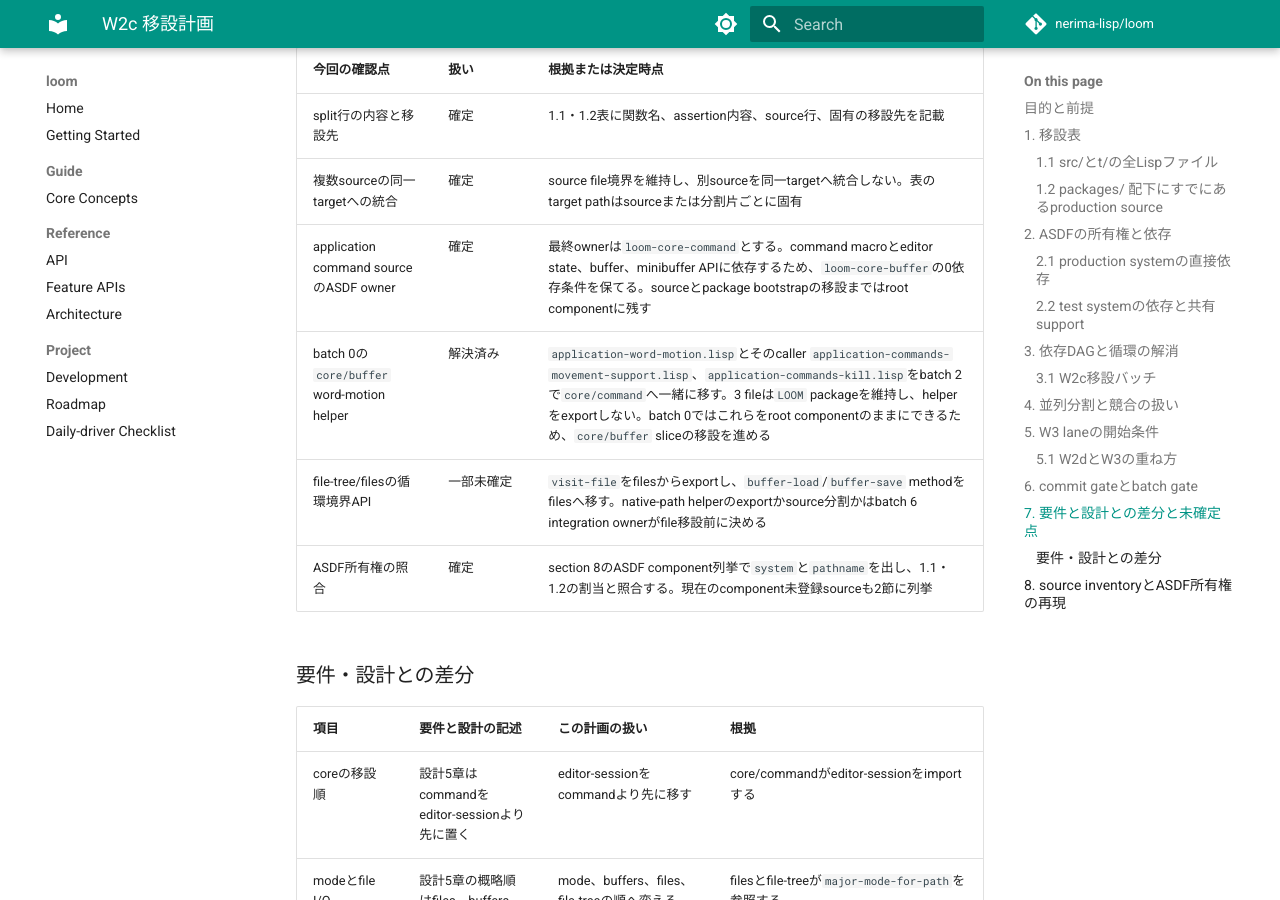
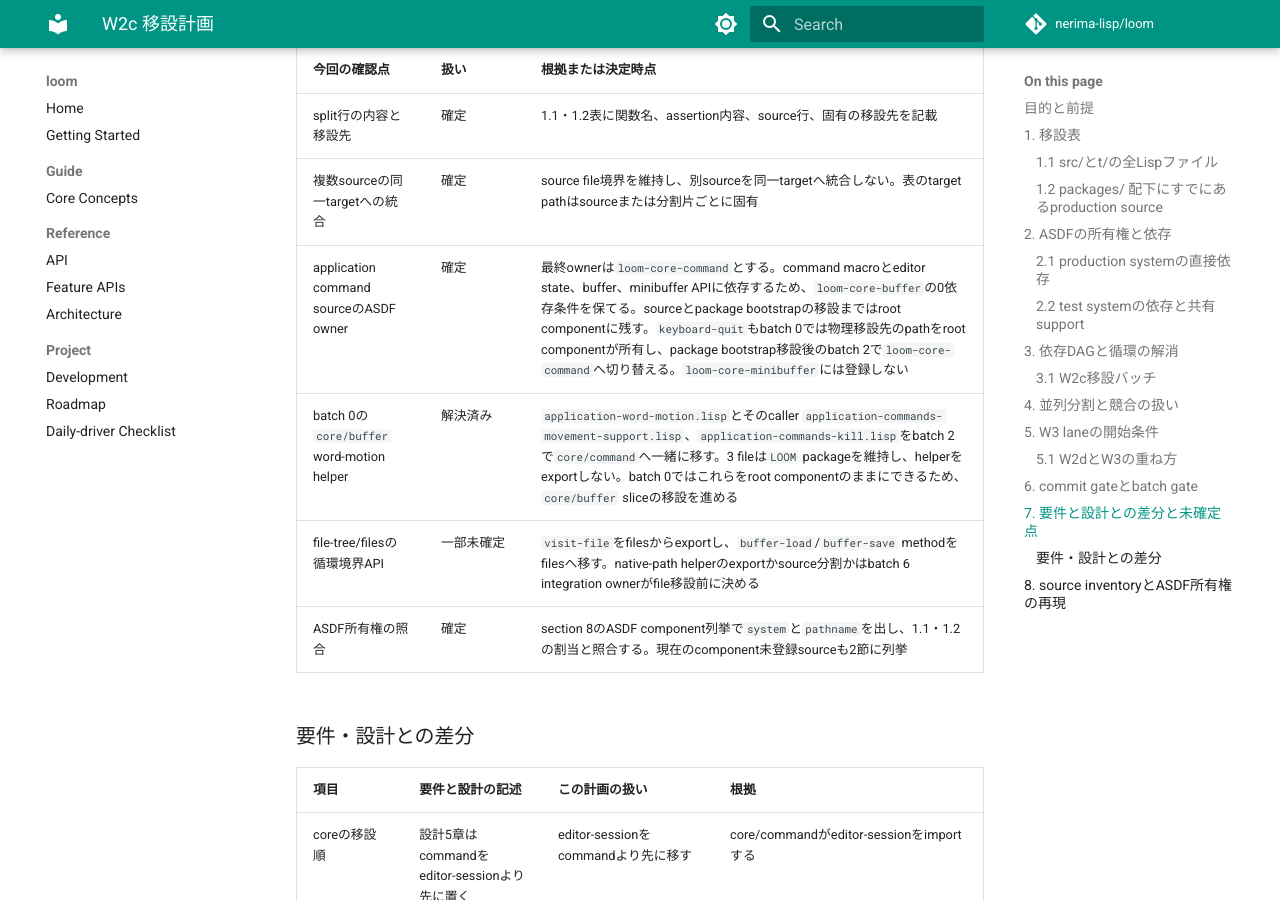
Before and after one commit to nerima-lisp/loom, an MkDocs documentation site: the page built from docs/src/notes/w2c-move-plan.md, in a window 1280 px wide and 900 px high, scrolled down 67625 px. Built offline with MkDocs 1.6.1 and Material for MkDocs 9.7.7, drawn with Linux system fonts in a browser that asks for light colours; comment, search, counter and statistics services are not loaded.

```diff
--- a/docs/src/notes/w2c-move-plan.md
+++ b/docs/src/notes/w2c-move-plan.md
@@ -782,7 +782,7 @@
 |---|---|---|
 | split行の内容と移設先 | 確定 | 1.1・1.2表に関数名、assertion内容、source行、固有の移設先を記載 |
 | 複数sourceの同一targetへの統合 | 確定 | source file境界を維持し、別sourceを同一targetへ統合しない。表のtarget pathはsourceまたは分割片ごとに固有 |
-| application command sourceのASDF owner | 確定 | 最終ownerは`loom-core-command`とする。command macroとeditor state、buffer、minibuffer APIに依存するため、`loom-core-buffer`の0依存条件を保てる。sourceとpackage bootstrapの移設まではroot componentに残す | `packages/core/command/src/package.lisp:3-15`、`loom.asd:32-41`、3節のcore移設順 |
+| application command sourceのASDF owner | 確定 | 最終ownerは`loom-core-command`とする。command macroとeditor state、buffer、minibuffer APIに依存するため、`loom-core-buffer`の0依存条件を保てる。sourceとpackage bootstrapの移設まではroot componentに残す。`keyboard-quit`もbatch 0では物理移設先のpathをroot componentが所有し、package bootstrap移設後のbatch 2で`loom-core-command`へ切り替える。`loom-core-minibuffer`には登録しない | `packages/core/command/src/package.lisp:3-15`、`loom.asd:32-41`、`src/application/commands-misc.lisp:3-6`、`packages/core/minibuffer/src/application-commands-minibuffer.lisp:1`、3節のcore移設順 |
 | batch 0の`core/buffer` word-motion helper | 解決済み | `application-word-motion.lisp`とそのcaller `application-commands-movement-support.lisp`、`application-commands-kill.lisp`をbatch 2で`core/command`へ一緒に移す。3 fileは`LOOM` packageを維持し、helperをexportしない。batch 0ではこれらをroot componentのままにできるため、`core/buffer` sliceの移設を進める | `packages/core/editor/src/application-word-motion.lisp:8-25`、`packages/core/editor/src/application-commands-movement-support.lisp:71-72`、`packages/core/editor/src/application-commands-kill.lisp:9-15` |
 | file-tree/filesの循環境界API | 一部未確定 | `visit-file`をfilesからexportし、`buffer-load`/`buffer-save` methodをfilesへ移す。native-path helperのexportかsource分割かはbatch 6 integration ownerがfile移設前に決める |
 | ASDF所有権の照合 | 確定 | section 8のASDF component列挙で`system`と`pathname`を出し、1.1・1.2の割当と照合する。現在のcomponent未登録sourceも2節に列挙 |
```
Also changed, not shown: 18 other files.
